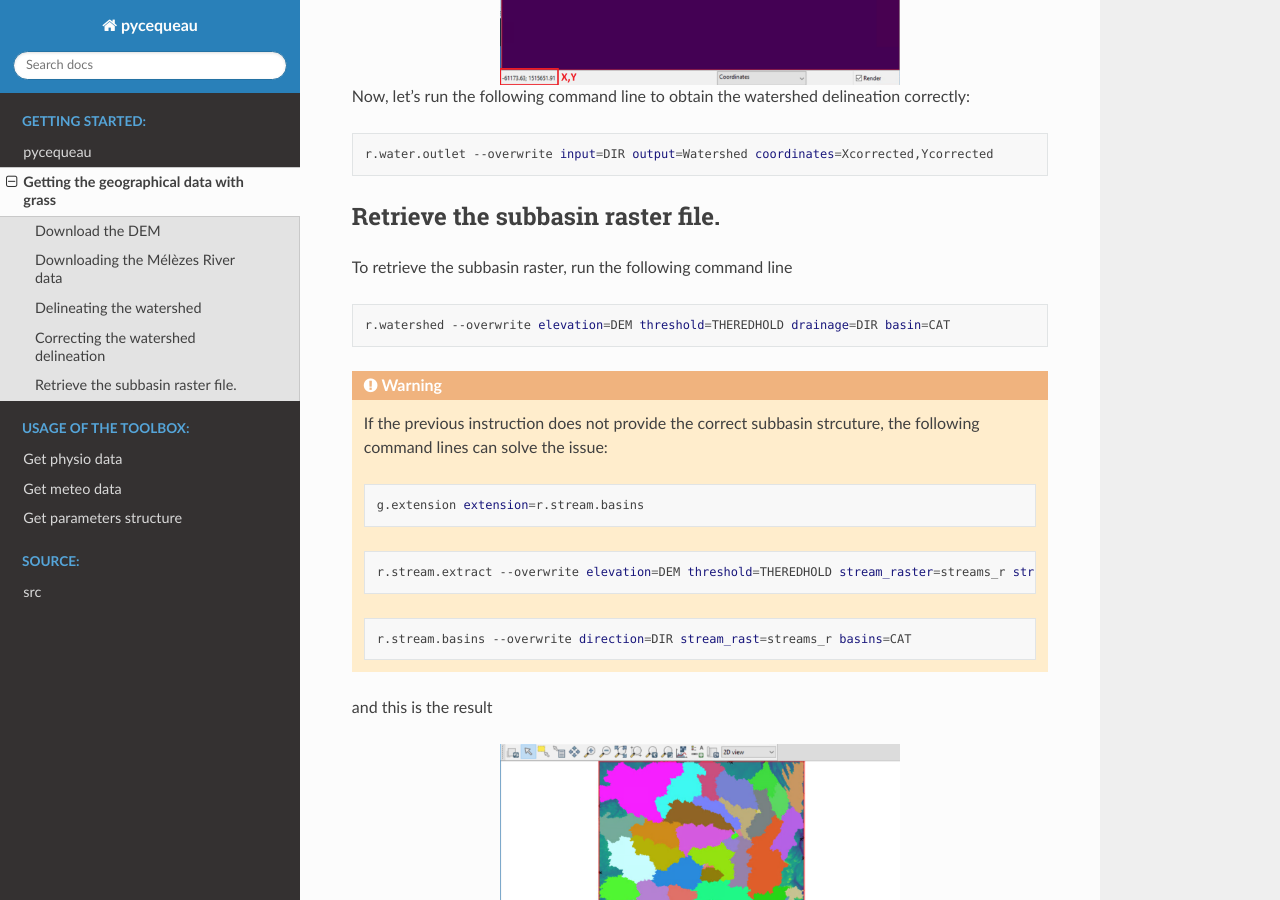
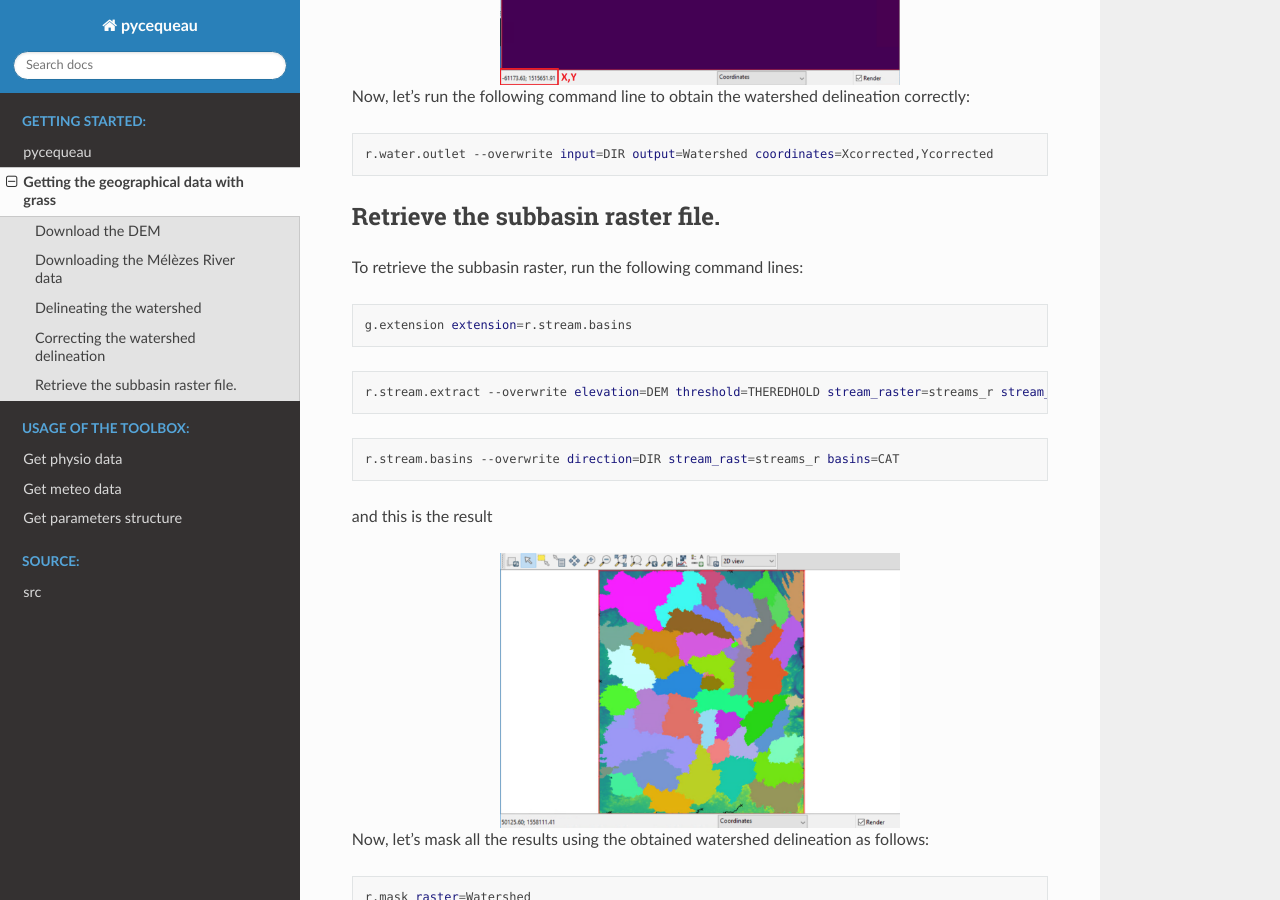
Before and after one commit to erinconv/pycequeau, a Sphinx documentation site: the page built from docs/grass.rst, in a window 1280 px wide and 900 px high, scrolled down 5488 px. Built offline with Sphinx 7.4.7 and the Read the Docs theme 2.0.0, drawn with Linux system fonts in a browser that asks for light colours.

Commit message:
Fix bug in the documentation and the carreauxEntiers

```diff
--- a/docs/grass.rst
+++ b/docs/grass.rst
@@ -151,29 +151,19 @@ Now, let's run the following command line to obtain the watershed delineation co
 Retrieve the subbasin raster file.
 ----------------------------------
 
-To retrieve the subbasin raster, run the following command line
+To retrieve the subbasin raster, run the following command lines:
 
 .. code-block:: bash
 
-  r.watershed --overwrite elevation=DEM threshold=THEREDHOLD drainage=DIR basin=CAT
+  g.extension extension=r.stream.basins
 
-.. warning::
+.. code-block:: bash
 
-  If the previous instruction does not provide the correct subbasin strcuture, the following command lines can solve the issue:
+  r.stream.extract --overwrite elevation=DEM threshold=THEREDHOLD stream_raster=streams_r stream_vector=streams_v direction=DIR
 
-  .. code-block:: bash
-
-    g.extension extension=r.stream.basins
-
-  .. code-block:: bash
-
-    r.stream.extract --overwrite elevation=DEM threshold=THEREDHOLD stream_raster=streams_r stream_vector=streams_v direction=DIR
-
-  .. code-block:: bash
+.. code-block:: bash
 
     r.stream.basins --overwrite direction=DIR stream_rast=streams_r basins=CAT
-
-
 
 and this is the result
 
```
Also changed, not shown: 1 other file.
